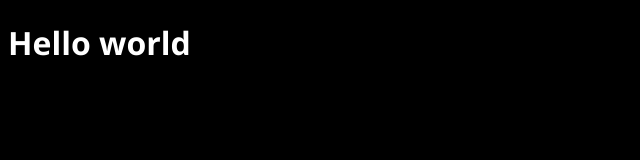
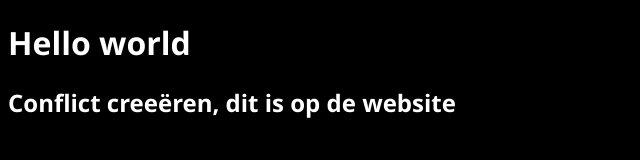
Before and after one commit to liesdepraeter/liesdepraeter.github.io, a plain HTML site: page index.html in a window 1280 px wide. Shown: the whole page, without its empty margins (0-640 px from the left). Drawn offline with Linux system fonts and the light colour scheme.

Commit message:
Update index.html

```diff
--- a/index.html
+++ b/index.html
@@ -8,5 +8,6 @@
 </head>
 <body>
     <h1>Hello world</h1>
+    <h2>Conflict creeëren, dit is op de website</h2>
 </body>
 </html>
```
